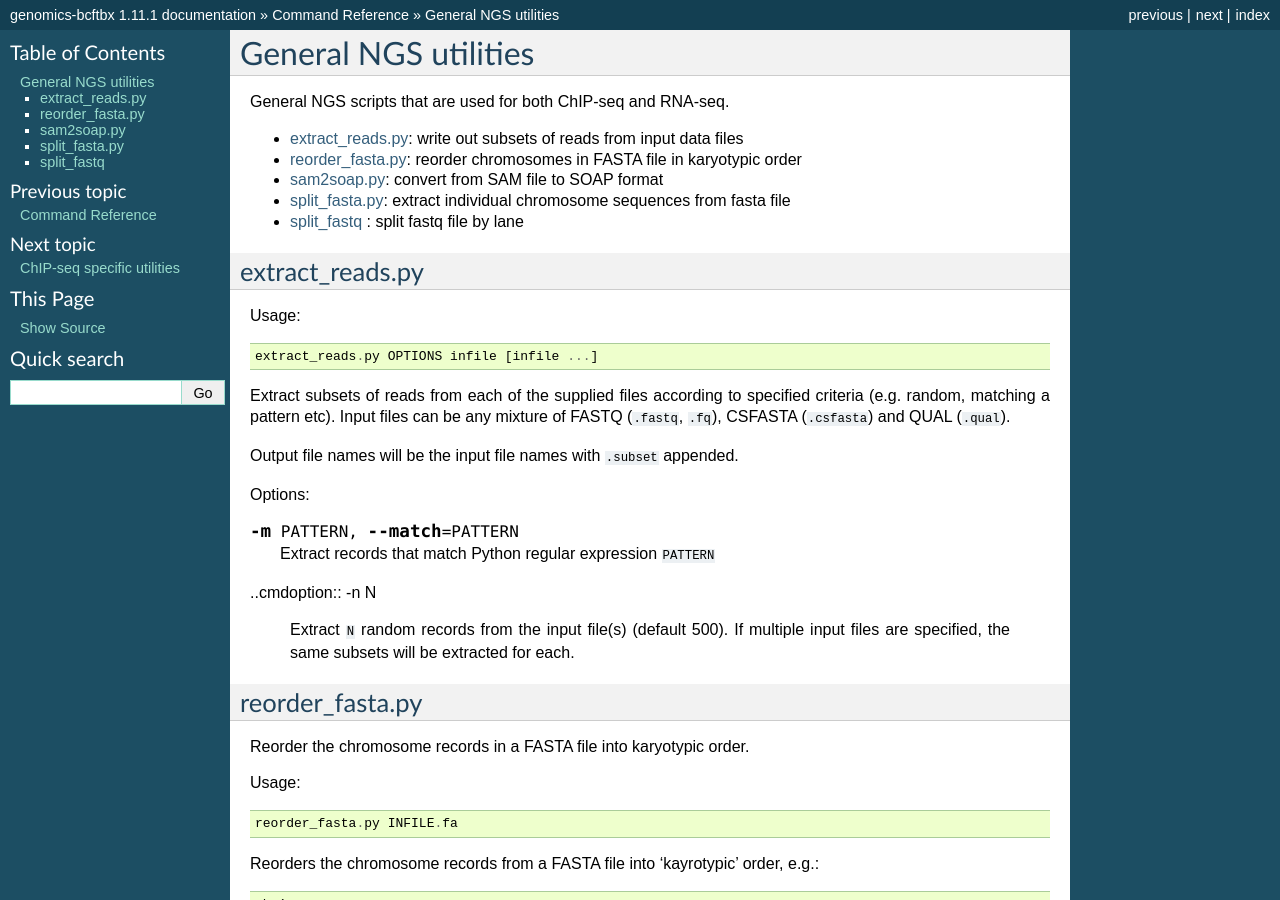
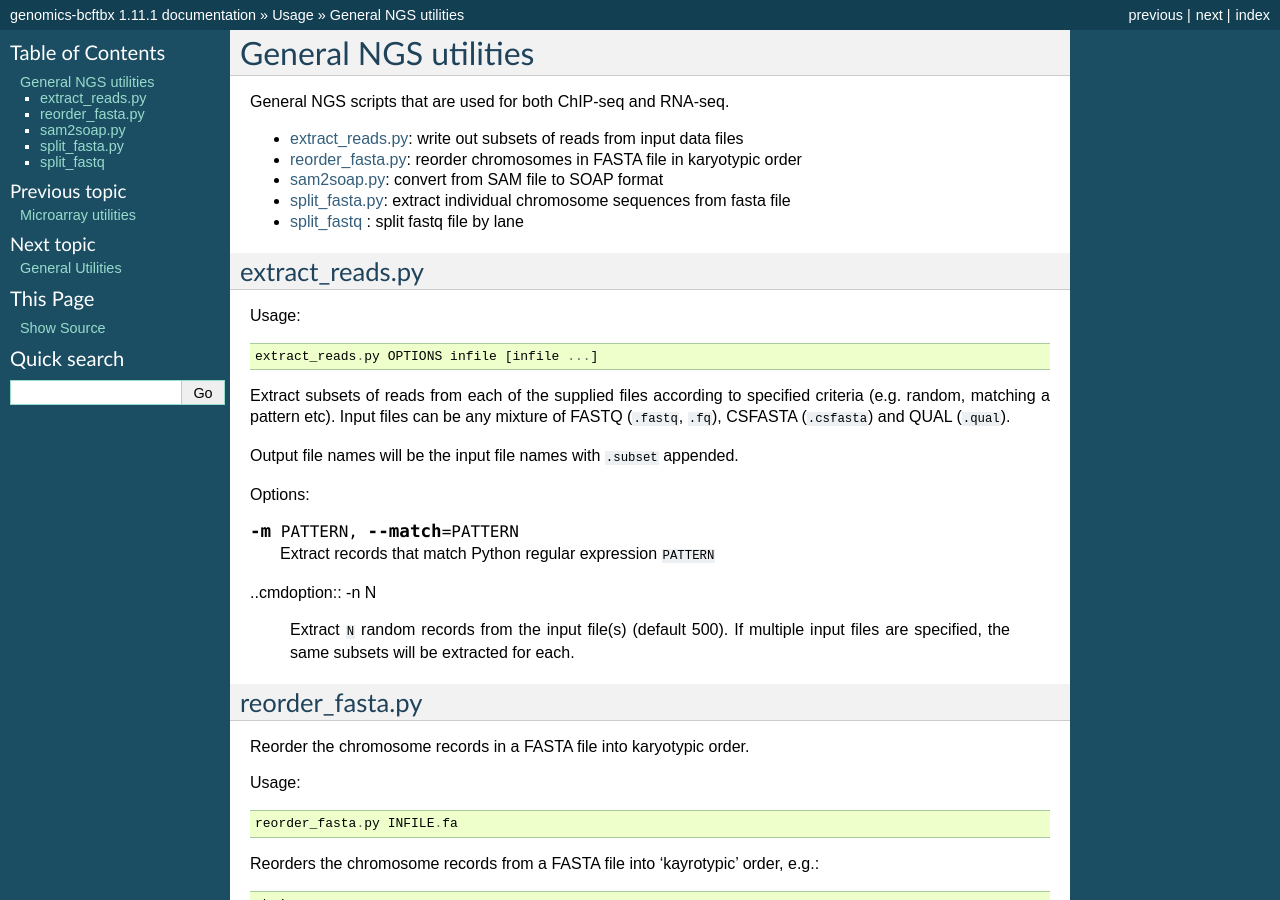
Before and after one commit to fls-bioinformatics-core/genomics, a Sphinx documentation site: the page built from docs/source/usage/ngs_general.rst, in a window 1280 px wide and 900 px high. Built offline with Sphinx 7.4.7, drawn with Linux system fonts in a browser that asks for light colours; pages that are not in the unit, such as notebooks, are missing from menus; some of the changed text lies outside the part shown.

Commit message:
Documentation: move some 'reference' docs to 'usage'.

```diff
--- a/docs/source/reference.rst
+++ b/docs/source/reference.rst
@@ -4,10 +4,4 @@
 .. toctree::
    :maxdepth: 2
 
-   reference/solid2cluster
-   reference/ngs_general
-   reference/chip_seq
-   reference/rna_seq
-   reference/qc_pipeline
-   reference/microarray
    reference/utils
--- a/docs/source/usage.rst
+++ b/docs/source/usage.rst
@@ -9,4 +9,9 @@
 
    usage/illumina
    usage/solid
+   usage/chip_seq
+   usage/rna_seq
+   usage/qc
+   usage/microarray
+   usage/ngs_general
    usage/general
```
Also changed, not shown: docs/source/usage/chip_seq.rst (renamed from docs/source/reference/chip_seq.rst), docs/source/usage/microarray.rst (renamed from docs/source/reference/microarray.rst), docs/source/usage/ngs_general.rst (renamed from docs/source/reference/ngs_general.rst), docs/source/usage/qc.rst (renamed from docs/source/reference/qc_pipeline.rst), docs/source/usage/rna_seq.rst (renamed from docs/source/reference/rna_seq.rst).
